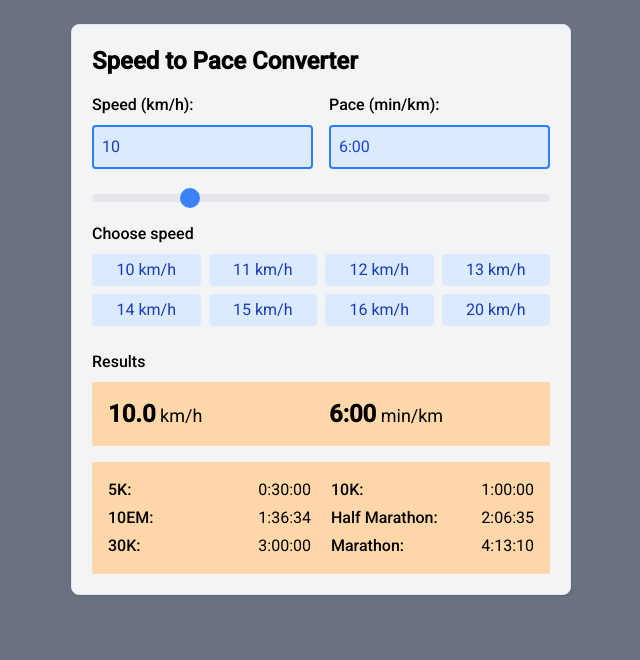
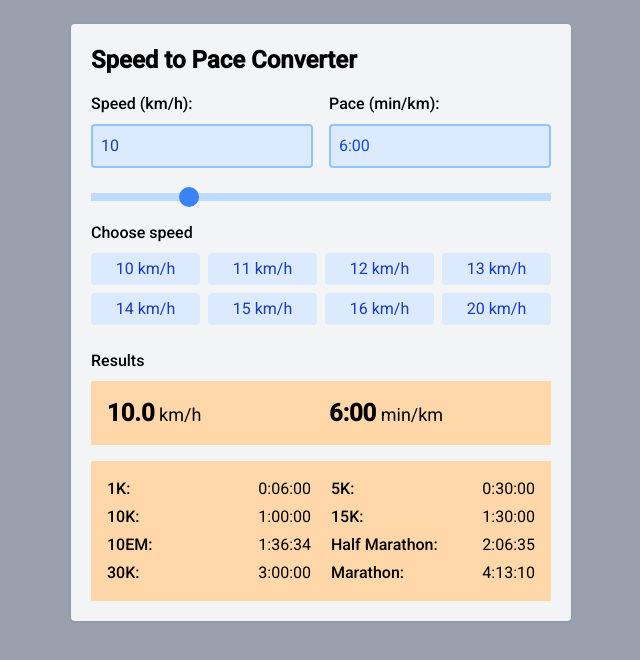
Before and after one commit to jorisj/pacer, an Angular app: page / in a window 1280 px wide. Shown: the top 660 px of the page, without its empty margins (319-959 px from the left). Built offline with nearby package versions, Linux system fonts and the light colour scheme.

Commit message:
sytling + refactor

```diff
--- a/src/app/app.component.ts
+++ b/src/app/app.component.ts
@@ -5,8 +5,6 @@ import { KmphToPaceComponent } from "./kmph-to-pace/kmph-to-pace.component";
   selector: 'app-root',
   imports: [KmphToPaceComponent],
   templateUrl: './app.component.html',
-  styleUrl: './app.component.css'
 })
 export class AppComponent {
-  title = 'pacer';
 }
--- a/src/app/kmph-to-pace/kmph-to-pace.component.css
+++ b/src/app/kmph-to-pace/kmph-to-pace.component.css
@@ -2,9 +2,6 @@
   max-width: 500px;
   margin-left: auto;
   margin-right: auto;
-
-  border: 1px solid #e2e8f0;
-  border-radius: 0.5rem;
   box-shadow: 0 1px 3px rgba(0, 0, 0, 0.1);
 }
 
@@ -22,22 +19,14 @@
   transition: background-color 0.2s ease;
 }
 
-.slider-container {
-  padding-top: 1rem;
-}
+
 
 .slider {
   -webkit-appearance: none;
   height: 8px;
-  background: #e5e7eb;
-  border-radius: 4px;
-  outline: none;
   transition: all 0.2s ease;
 }
 
-.slider:hover {
-  background: #d1d5db;
-}
 
 .slider::-webkit-slider-thumb {
   -webkit-appearance: none;
@@ -52,13 +41,11 @@
 
 .slider::-webkit-slider-thumb:hover {
   transform: scale(1.1);
-  background: #2563eb;
 }
 
 .slider::-moz-range-thumb {
   width: 20px;
   height: 20px;
-  background: #3b82f6;
   border-radius: 50%;
   cursor: pointer;
   transition: all 0.2s ease;
@@ -66,21 +53,20 @@
 
 .slider::-moz-range-thumb:hover {
   transform: scale(1.1);
-  background: #2563eb;
-}
-
-.slider-value {
-  pointer-events: none;
-}
-
-.slider-value span {
-  box-shadow: 0 2px 4px rgba(0,0,0,0.1);
 }
 
 @keyframes quickPulse {
-  0% { transform: scale(1); }
-  50% { transform: scale(1.1); }
-  100% { transform: scale(1); }
+  0% {
+    transform: scale(1);
+  }
+
+  50% {
+    transform: scale(1.1);
+  }
+
+  100% {
+    transform: scale(1);
+  }
 }
 
 .active-speed {
--- a/src/app/kmph-to-pace/kmph-to-pace.component.html
+++ b/src/app/kmph-to-pace/kmph-to-pace.component.html
@@ -1,26 +1,27 @@
-<div class="converter bg-gray-100 mt-4 p-5">
+<div class="converter rounded bg-gray-100 mt-4 p-5">
   <h1 class="text-2xl font-bold mb-4">Speed to Pace Converter</h1>
 
   <div class="grid grid-cols-2 gap-4 mb-4">
     <div class="input-group">
       <label for="speed" class="block mb-2 font-medium">Speed (km/h):</label>
       <input type="number" id="speed" [ngModel]="speedKmh()" (ngModelChange)="speedKmh.set($event)" min="1" max="30"
-        step="0.1" class="bg-blue-100 w-full p-2 border-2 border-blue-500 text-blue-800 rounded">
+        step="0.1" class="bg-blue-100 w-full p-2 border-2 border-blue-300 text-blue-800 rounded">
+    </div>
 
-    </div>
     <div class="input-group">
       <label for="pace" class="block mb-2 font-medium">Pace (min/km):</label>
       <input type="text" id="pace" [ngModel]="paceMinKm()" (ngModelChange)="onPaceChange($event)" placeholder="mm:ss"
-        pattern="[0-9]{1,2}:[0-5][0-9]" class="bg-blue-100 w-full p-2 border-2 border-blue-500 text-blue-700 rounded">
-
+        pattern="[0-9]{1,2}:[0-5][0-9]" class="bg-blue-100 w-full p-2 border-2 border-blue-300 text-blue-700 rounded">
     </div>
   </div>
 
+
   <input type="range" id="speed-slider" [ngModel]="speedKmh()" (ngModelChange)="speedKmh.set($event)" min="5" max="30"
-    step="0.1" class="w-full slider mb-5">
+    step="0.1" class="w-full slider mb-5 bg-blue-200 hover:bg-blue-300">
+
   <div class="common-speeds mb-6">
     <h3 class="font-medium mb-2">Choose speed</h3>
-    <div class="grid  grid-cols-2 sm:grid-cols-3 md:grid-cols-4 gap-2">
+    <div class="grid grid-cols-2 sm:grid-cols-3 md:grid-cols-4 gap-2">
       @for (speed of commonSpeeds; track speed) {
       <button (click)="setCommonSpeed(speed)" [class.bg-blue-500]="activeSpeed() === speed"
         [class.text-white]="activeSpeed() === speed" [class.active-speed]="activeSpeed() === speed"
@@ -53,10 +54,16 @@
   <div class="race-times p-4 bg-orange-200 ">
     <div class="grid gap-y-1 gap-x-5 grid-cols-1 md:grid-cols-2">
       <div class="flex justify-between">
+        <span class="font-medium">1K:</span> {{ raceTimes().oneK }}
+      </div>
+      <div class="flex justify-between">
         <span class="font-medium">5K:</span> {{ raceTimes().fiveK }}
       </div>
       <div class="flex justify-between">
         <span class="font-medium">10K:</span> {{ raceTimes().tenK }}
+      </div>
+      <div class="flex justify-between">
+        <span class="font-medium">15K:</span> {{ raceTimes().fifteen }}
       </div>
       <div class="flex justify-between">
         <span class="font-medium">10EM:</span> {{ raceTimes().tenMiles }}
--- a/src/app/kmph-to-pace/kmph-to-pace.component.ts
+++ b/src/app/kmph-to-pace/kmph-to-pace.component.ts
@@ -1,5 +1,5 @@
 import { DecimalPipe } from '@angular/common';
-import { Component, signal, computed, Signal } from '@angular/core';
+import { Component, signal, computed } from '@angular/core';
 import { FormsModule } from '@angular/forms';
 
 @Component({
@@ -10,28 +10,29 @@ import { FormsModule } from '@angular/forms';
   styleUrls: ['./kmph-to-pace.component.css']
 })
 export class KmphToPaceComponent {
-  speedKmh = signal(10); // Default speed
-  commonSpeeds = [10, 11, 12, 13, 14, 15, 16, 20]; // Common running speeds
+  public readonly commonSpeeds = [10, 11, 12, 13, 14, 15, 16, 20];
+  public speedKmh = signal(10); // Default speed
 
-  paceMinKm = computed(() => this.calculatePace(this.speedKmh()));
+  public paceMinKm = computed(() => this.calculatePace(this.speedKmh()));
 
-  raceTimes: Signal<{
-    marathon: string;
-    halfMarathon: string;
-    thirtyK: string;
-    tenMiles: string;
-    tenK: string;
-    fiveK: string;
-  }> = computed(() => ({
+  public raceTimes = computed(() => ({
+    oneK: this.calculateRaceTime(1),
     marathon: this.calculateRaceTime(42.195),
     halfMarathon: this.calculateRaceTime(21.0975),
     thirtyK: this.calculateRaceTime(30),
     tenMiles: this.calculateRaceTime(16.0934),
+    fifteen: this.calculateRaceTime(15),
     tenK: this.calculateRaceTime(10),
     fiveK: this.calculateRaceTime(5)
   }));
 
-  calculatePace(speed: number): string {
+  public activeSpeed = computed(() => {
+    const current = this.speedKmh();
+
+    return this.commonSpeeds.includes(current) ? current : null;
+  });
+
+  private calculatePace(speed: number): string {
     if (speed <= 0) return '0:00';
 
     const minutesPerKm = 60 / speed;
@@ -46,7 +47,7 @@ export class KmphToPaceComponent {
     return `${minutes}:${seconds.toString().padStart(2, '0')}`;
   }
 
-  onPaceChange(newPace: string): void {
+  public onPaceChange(newPace: string): void {
     // Validate pace format (mm:ss)
     if (!/^\d{1,2}:[0-5]\d$/.test(newPace)) return;
 
@@ -59,7 +60,7 @@ export class KmphToPaceComponent {
     }
   }
 
-  calculateRaceTime(distanceKm: number): string {
+  private calculateRaceTime(distanceKm: number): string {
     const speed = this.speedKmh();
     if (speed <= 0) return '0:00:00';
 
@@ -76,12 +77,7 @@ export class KmphToPaceComponent {
     return `${hours}:${adjustedMinutes.toString().padStart(2, '0')}:${adjustedSeconds.toString().padStart(2, '0')}`;
   }
 
-  activeSpeed = computed(() => {
-    const current = this.speedKmh();
-    return this.commonSpeeds.includes(current) ? current : null;
-  });
-
-  setCommonSpeed(speed: number): void {
+  public setCommonSpeed(speed: number): void {
     this.speedKmh.set(speed);
   }
 }
--- a/src/index.html
+++ b/src/index.html
@@ -9,7 +9,7 @@
   <link href="https://fonts.googleapis.com/css2?family=Roboto:wght@300;400;500&display=swap" rel="stylesheet">
   <link href="https://fonts.googleapis.com/icon?family=Material+Icons" rel="stylesheet">
 </head>
-<body class="bg-gray-500">
+<body class="bg-gray-400">
   <app-root></app-root>
 </body>
 </html>
--- a/src/styles.css
+++ b/src/styles.css
@@ -1,11 +1,12 @@
 /* You can add global styles to this file, and also import other style files */
 @import "tailwindcss";
 
-
-/* Consistent font family */
+html,
 body {
-  font-family: 'Inter var', sans-serif;
+  height: 100%;
 }
 
-html, body { height: 100%; }
-body { margin: 0; font-family: Roboto, "Helvetica Neue", sans-serif; }
+body {
+  margin: 0;
+  font-family: Roboto, "Helvetica Neue", sans-serif;
+}
```
Also changed, not shown: src/app/app.component.css (deleted), src/app/app.component.html (line endings or trailing spaces).
